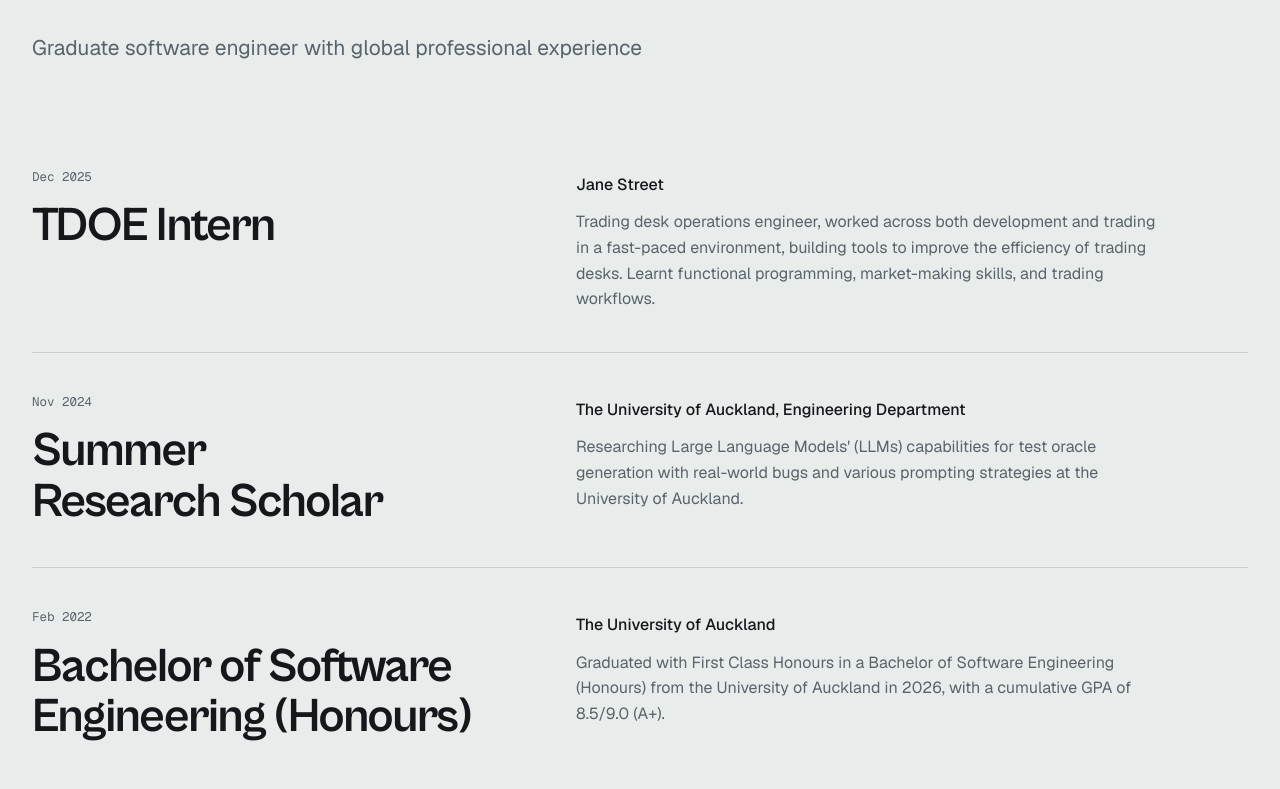
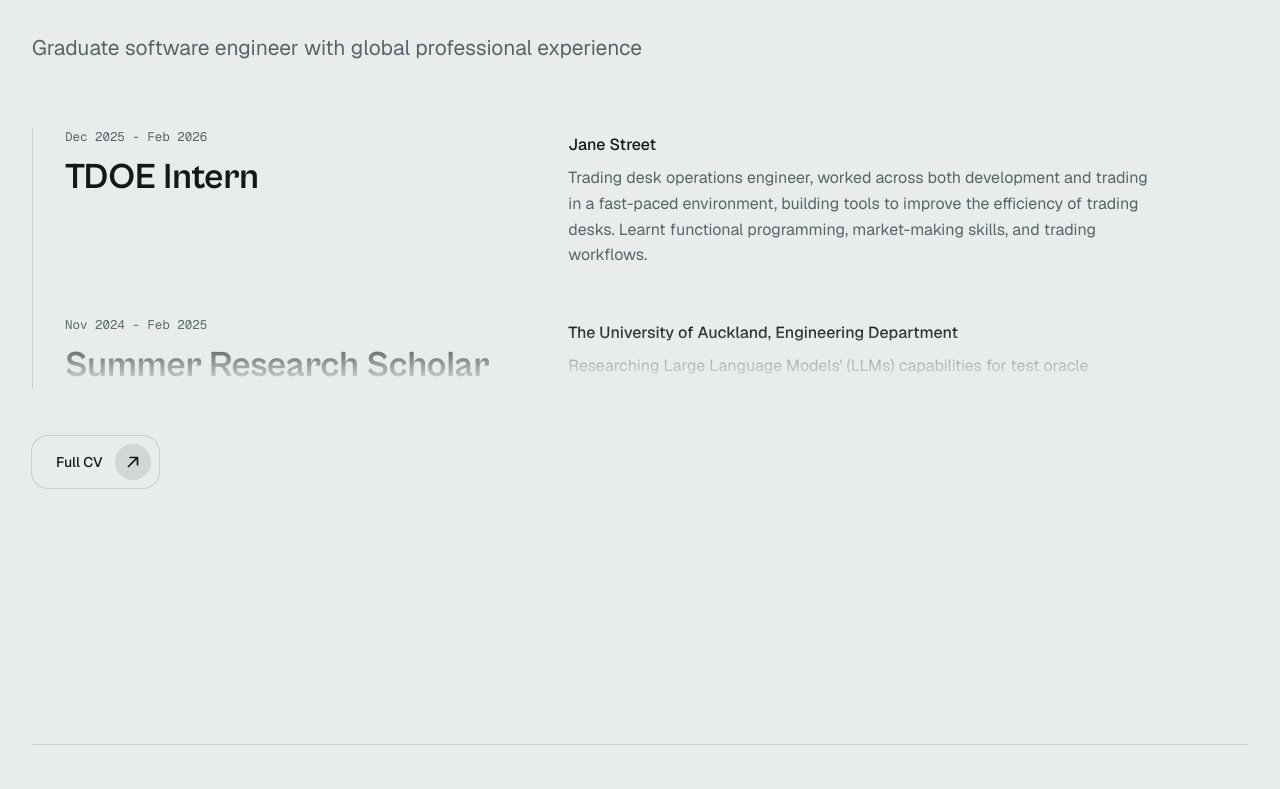
Before and after one commit to adxmb/portfolio, a Next.js app: page /portfolio/ in a window 1280 px wide. Shown: the part 1811-2600 px from the top of the page. Built offline with nearby package versions, Linux system fonts and the light colour scheme.

Commit message:
Fixing mask transition, cleaning up some unused imports and states, implemented timeline on the professional preview

```diff
--- a/src/components/home/HomePreviewContext.tsx
+++ b/src/components/home/HomePreviewContext.tsx
@@ -11,13 +11,11 @@
 } from "react";
 import {
     accentPresetColours,
-    isAccentPreset,
     type AccentPreset,
     type BackgroundTransitionType,
     type NameVariant,
 } from "@/config/portfolioData";
 import { useHintToast, type Hint } from "@/lib/useHintToast";
-import { pre } from "motion/react-client";
 
 interface HomePreviewValue {
     nameVariant: NameVariant;
--- a/src/components/home/ProfessionalPreview.tsx
+++ b/src/components/home/ProfessionalPreview.tsx
@@ -1,21 +1,147 @@
+"use client";
+
+import { useCallback, useEffect, useRef, useState } from "react";
+import Link from "next/link";
 import { portfolio, type CareerEntry } from "@/config/portfolioData";
 import { formatMonth } from "@/lib/format";
 import { RevealGroup, RevealItem } from "@/components/motion/Reveal";
 import { Section } from "@/components/sections/Section";
 import { ViewAllLink } from "./ViewAllLink";
 
-/**
- * Landing preview of /professional: the most recent roles and studies across
- * all groups. Each entry spans the section as a two-column row, date and
- * title on the left, organisation and summary on the right, so the content
- * actually uses the section's width rather than sitting in one narrow column.
- */
+/** Visible height of the scrollable timeline box, in pixels. Edit to taste. */
+const TIMELINE_HEIGHT = 260;
+/** Width, in pixels, of the rail column (line + dot) that is never faded. Matches each entry's pl-8. */
+const RAIL_WIDTH = 32;
+/** Height, in pixels, of the fade at each edge where more content exists. */
+const FADE_SIZE = 64;
+/** Multiplier applied to wheel input. 1 = native speed; higher is faster, lower is slower. */
+const SCROLL_SPEED = 0.3;
+
+function formatRange(
+    entry: CareerEntry,
+    locale: string,
+    presentLabel: string,
+): string {
+    const start = formatMonth(entry.startDate, locale);
+    if (!entry.endDate) return start;
+    const end =
+        entry.endDate === "present"
+            ? presentLabel
+            : formatMonth(entry.endDate, locale);
+    return `${start} - ${end}`;
+}
+
+/** Nearest ancestor that actually scrolls vertically, or null if it's the window. */
+function getScrollParent(el: HTMLElement): HTMLElement | null {
+    let node = el.parentElement;
+    while (
+        node &&
+        node !== document.body &&
+        node !== document.documentElement
+    ) {
+        const { overflowY } = getComputedStyle(node);
+        if (
+            /(auto|scroll|overlay)/.test(overflowY) &&
+            node.scrollHeight > node.clientHeight
+        ) {
+            return node;
+        }
+        node = node.parentElement;
+    }
+    return null;
+}
+
 export function ProfessionalPreview() {
-    const { professional, home, meta } = portfolio;
+    const { professional, meta } = portfolio;
     const entries: CareerEntry[] = professional.groups
         .flatMap((group) => group.entries)
-        .sort((a, b) => b.startDate.localeCompare(a.startDate))
-        .slice(0, home.professionalPreviewCount);
+        .sort((a, b) => b.startDate.localeCompare(a.startDate));
+
+    const scrollRef = useRef<HTMLOListElement>(null);
+    const [canScrollUp, setCanScrollUp] = useState(false);
+    const [canScrollDown, setCanScrollDown] = useState(false);
+
+    const updateScrollState = useCallback(() => {
+        const el = scrollRef.current;
+        if (!el) return;
+        setCanScrollUp(el.scrollTop > 1);
+        setCanScrollDown(el.scrollTop + el.clientHeight < el.scrollHeight - 1);
+    }, []);
+
+    useEffect(() => {
+        const el = scrollRef.current;
+        if (!el) return;
+
+        updateScrollState();
+
+        const onWheel = (event: WheelEvent) => {
+            // Let pinch-zoom (ctrl+wheel) and horizontal gestures alone.
+            if (event.ctrlKey) return;
+            if (Math.abs(event.deltaY) < Math.abs(event.deltaX)) return;
+
+            let delta = event.deltaY;
+            if (event.deltaMode === 1)
+                delta *= 16; // lines -> px
+            else if (event.deltaMode === 2) delta *= el.clientHeight; // pages -> px
+
+            const goingDown = delta > 0;
+            const atTop = el.scrollTop <= 0;
+            const atBottom =
+                el.scrollTop + el.clientHeight >= el.scrollHeight - 1;
+            const atEdge =
+                el.scrollHeight <= el.clientHeight ||
+                (goingDown && atBottom) ||
+                (!goingDown && atTop);
+
+            // Always take over the event, so nothing else also scrolls
+            // (that double-scroll was the original bug).
+            event.preventDefault();
+            event.stopPropagation();
+
+            if (!atEdge) {
+                // Timeline still has room: scroll only the timeline.
+                el.scrollTop += delta * SCROLL_SPEED;
+                return;
+            }
+
+            // At the edge: hand the scroll to the page ourselves.
+            const parent = getScrollParent(el);
+            if (parent) parent.scrollTop += delta;
+            else window.scrollBy({ top: delta, left: 0, behavior: "instant" });
+        };
+
+        el.addEventListener("wheel", onWheel, { passive: false });
+        el.addEventListener("scroll", updateScrollState, { passive: true });
+        const observer = new ResizeObserver(updateScrollState);
+        observer.observe(el);
+        return () => {
+            el.removeEventListener("wheel", onWheel);
+            el.removeEventListener("scroll", updateScrollState);
+            observer.disconnect();
+        };
+    }, [updateScrollState]);
+
+    // Only the text column (right of RAIL_WIDTH) fades; the rail stays fully
+    // opaque always. Each edge fades only when there is more content that way.
+    const topStop = canScrollUp
+        ? `transparent 0, black ${FADE_SIZE}px`
+        : "black 0";
+    const bottomStop = canScrollDown
+        ? `black calc(100% - ${FADE_SIZE}px), transparent 100%`
+        : "black 100%";
+    const textMask = `linear-gradient(to bottom, ${topStop}, ${bottomStop})`;
+    const railMask = "linear-gradient(black, black)";
+
+    const maskStyle = {
+        maskImage: `${textMask}, ${railMask}`,
+        WebkitMaskImage: `${textMask}, ${railMask}`,
+        maskSize: `calc(100% - ${RAIL_WIDTH}px) 100%, ${RAIL_WIDTH}px 100%`,
+        WebkitMaskSize: `calc(100% - ${RAIL_WIDTH}px) 100%, ${RAIL_WIDTH}px 100%`,
+        maskPosition: "right top, left top",
+        WebkitMaskPosition: "right top, left top",
+        maskRepeat: "no-repeat, no-repeat",
+        WebkitMaskRepeat: "no-repeat, no-repeat",
+    };
 
     return (
         <Section
@@ -25,22 +151,42 @@
             bgSection
         >
             <RevealGroup className="mt-16">
-                <ol className="flex flex-col">
+                <RevealItem as="div">
+                    <div
+                        style={{ height: TIMELINE_HEIGHT, ...maskStyle }}
+                        className="relative overflow-hidden"
+                    >
+                        <ol
+                            ref={scrollRef}
+                            data-lenis-prevent
+                            className="h-full overflow-y-auto overscroll-contain pr-4 [scrollbar-gutter:stable]"
+                        >
                             {entries.map((entry) => (
-                        <RevealItem
-                            as="li"
+                                <li
                                     key={entry.id}
-                            className="grid gap-4 border-t border-hairline py-10 first:border-t-0 md:grid-cols-[minmax(0,1fr)_minmax(0,1.4fr)] md:gap-16"
+                                    className="relative border-l border-hairline pb-12 pl-8 last:pb-0"
                                 >
-                            <div className="flex flex-col gap-4">
+                                    <span
+                                        aria-hidden="true"
+                                        className="absolute -left-[5px] top-1.5 size-[9px] rounded-full bg-accent"
+                                    />
+                                    <Link
+                                        href="/professional"
+                                        className="group grid gap-2 md:grid-cols-[minmax(0,1fr)_minmax(0,1.4fr)] md:gap-10"
+                                    >
+                                        <div className="flex flex-col gap-1">
                                             <p className="font-mono text-meta text-muted">
-                                    {formatMonth(entry.startDate, meta.locale)}
+                                                {formatRange(
+                                                    entry,
+                                                    meta.locale,
+                                                    professional.presentLabel,
+                                                )}
                                             </p>
-                                <h3 className="text-balance font-display text-h2 font-bold">
+                                            <h3 className="text-balance font-display text-[clamp(1.75rem,1.3rem+1.6vw,2.25rem)] font-bold transition-transform duration-500 ease-spring-out group-hover:translate-x-3 group-focus-visible:translate-x-3">
                                                 {entry.title}
                                             </h3>
                                         </div>
-                            <div className="flex flex-col gap-3 md:pt-1">
+                                        <div className="flex flex-col gap-2 md:pt-1">
                                             <p className="font-medium text-ink">
                                                 {entry.organisation}
                                             </p>
@@ -48,9 +194,12 @@
                                                 {entry.summary}
                                             </p>
                                         </div>
-                        </RevealItem>
+                                    </Link>
+                                </li>
                             ))}
                         </ol>
+                    </div>
+                </RevealItem>
                 <div className="mt-12">
                     <ViewAllLink
                         href="/professional"
--- a/src/components/home/ProjectsPreview.tsx
+++ b/src/components/home/ProjectsPreview.tsx
@@ -28,7 +28,7 @@
                                 className="group flex flex-col gap-4 py-10"
                             >
                                 <div className="flex flex-col gap-2 md:flex-row md:items-baseline md:justify-between md:gap-10">
-                                    <span className="block font-display text-h2 font-bold transition-transform duration-500 ease-spring-out group-hover:translate-x-3 group-focus-visible:translate-x-3">
+                                    <span className="block font-display text-[clamp(1.75rem,1.3rem+1.6vw,2.25rem)] font-bold transition-transform duration-500 ease-spring-out group-hover:translate-x-3 group-focus-visible:translate-x-3">
                                         {project.title}
                                     </span>
                                     <span className="shrink-0 font-mono text-meta text-muted">
```
Also changed, not shown: src/components/background/MaskTransition.tsx (+4 -6 lines). Lines whose indentation alone changed are shown as unchanged.
